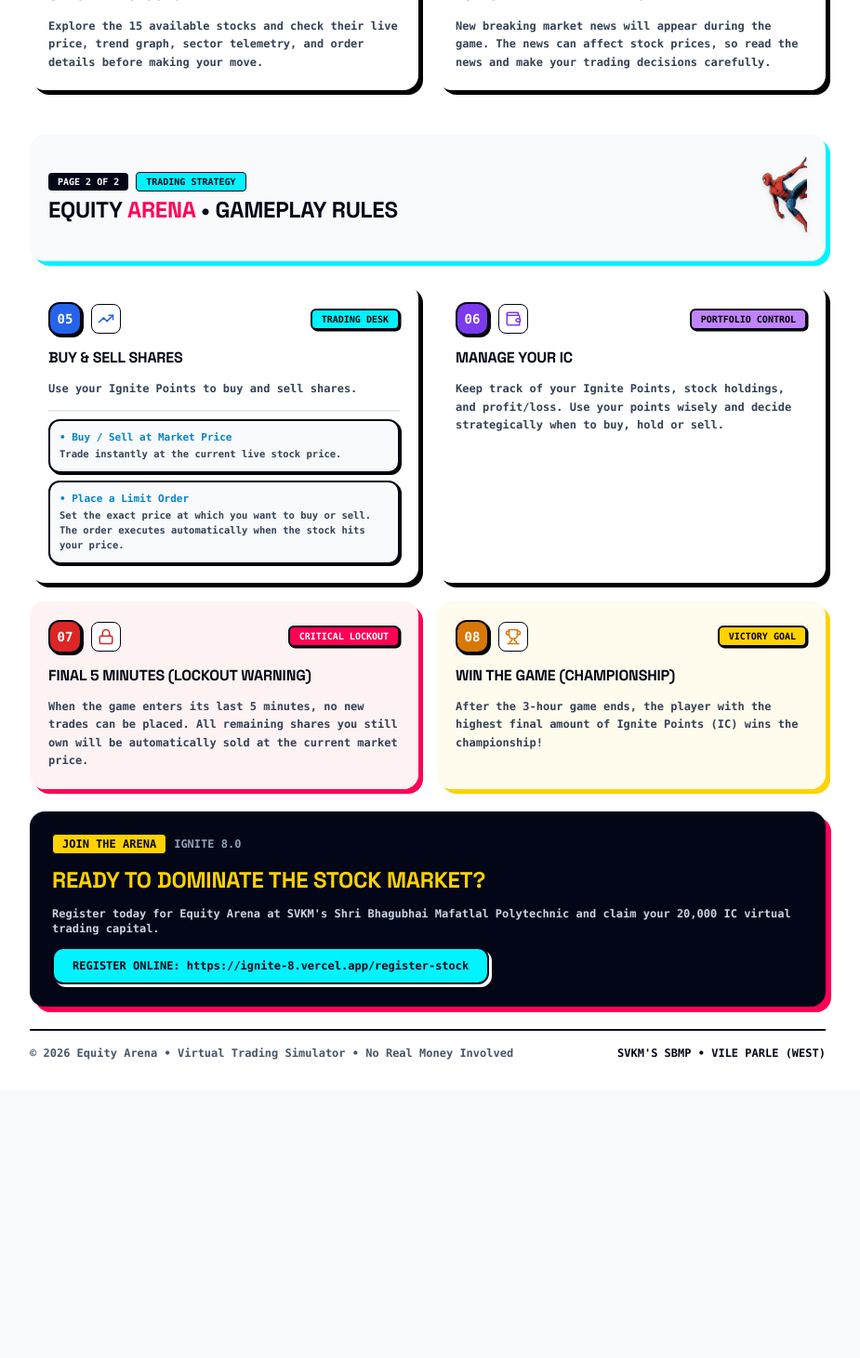
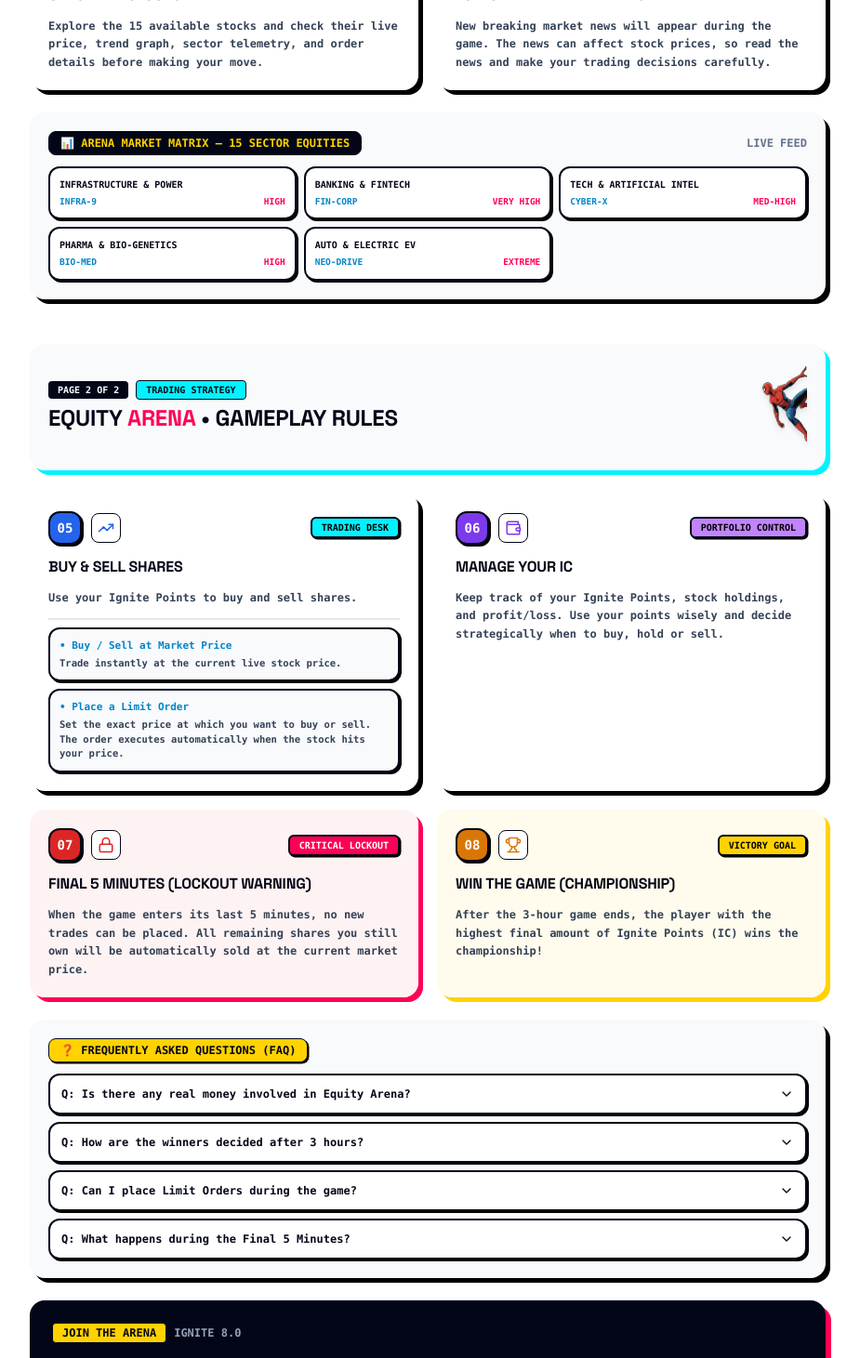
Before and after one commit to avadhootsavle/Equity-Arena-Landing, a React (Vite) app: page /brochure in a window 1280 px wide. Shown: the part 800-2261 px from the top of the page at 93% size, without its empty margins (180-1105 px from the left). Before the commit the page ends 1973 px from the top, so only its background shows below. Built offline with nearby package versions, Linux system fonts and the light colour scheme; no server answers; the HTML template or start-up script is replaced by a standard one.

Commit message:
feat: add main-page SpideyCursor with radiating squiggles and rich data matrix to /brochure webpage

```diff
--- a/src/pages/BrochurePage.jsx
+++ b/src/pages/BrochurePage.jsx
@@ -3,19 +3,20 @@ import { useNavigate } from 'react-router-dom';
 import { motion, useMotionValue, useSpring, useTransform, AnimatePresence } from 'framer-motion';
 import {
   Printer, Download, ArrowLeft, Users, Flame, LineChart, Newspaper,
-  TrendingUp, Wallet, Lock, Trophy, Zap, Shield, Sparkles, CheckCircle2, AlertTriangle, HelpCircle
+  TrendingUp, Wallet, Lock, Trophy, Zap, Shield, Sparkles, CheckCircle2,
+  AlertTriangle, HelpCircle, ChevronDown, Award, BarChart3, Layers
 } from 'lucide-react';
 import gsap from 'gsap';
 
 const REGISTER_URL = 'https://ignite-8.vercel.app/register-stock';
 
 /* ------------------------------------------------------------------ *
- * Spidey-Sense Interactive Custom Cursor Trail for Brochure
+ * Spidey-Sense Custom Interactive Cursor Trail (Identical to Main Page)
  * ------------------------------------------------------------------ */
 function SpideyCursor() {
   const dotRef = useRef(null);
   const trailingRef = useRef(null);
-  const [isHovering, setIsHovering] = useState(false);
+  const [isHoveringInteractive, setIsHoveringInteractive] = useState(false);
 
   useEffect(() => {
     const handleMouseMove = (e) => {
@@ -26,7 +27,7 @@ function SpideyCursor() {
         gsap.to(trailingRef.current, {
           x: e.clientX,
           y: e.clientY,
-          duration: 0.25,
+          duration: 0.35,
           ease: 'power2.out',
           overwrite: 'auto'
         });
@@ -40,11 +41,12 @@ function SpideyCursor() {
         target.tagName === 'BUTTON' ||
         target.closest('a') ||
         target.closest('button') ||
-        target.classList.contains('neo-card')
+        target.classList.contains('neo-card') ||
+        target.classList.contains('card-neo')
       ) {
-        setIsHovering(true);
+        setIsHoveringInteractive(true);
       } else {
-        setIsHovering(false);
+        setIsHoveringInteractive(false);
       }
     };
 
@@ -60,14 +62,63 @@ function SpideyCursor() {
     <div className="no-print">
       <div
         ref={dotRef}
-        className={`fixed top-0 left-0 w-3 h-3 rounded-full pointer-events-none z-[999999] ml-[-6px] mt-[-6px] transition-transform duration-75 hidden lg:block ${
-          isHovering ? 'bg-[#ffd200] scale-150 shadow-[0_0_12px_#ffd200]' : 'bg-[#ff0055] shadow-[0_0_8px_#ff0055]'
-        }`}
+        className="fixed top-0 left-0 pointer-events-none z-[999999] ml-[-55px] mt-[-55px] hidden lg:block"
         style={{ transform: 'translate3d(-100px, -100px, 0)', willChange: 'transform' }}
-      />
+      >
+        <div className="relative w-[110px] h-[110px] flex items-center justify-center">
+          <svg width="110" height="110" viewBox="0 0 100 100" fill="none" className="overflow-visible select-none">
+            <AnimatePresence>
+              {isHoveringInteractive && (
+                <motion.g
+                  initial={{ opacity: 0, scale: 0.8 }}
+                  animate={{ opacity: 1, scale: 1 }}
+                  exit={{ opacity: 0, scale: 0.8 }}
+                  transition={{ duration: 0.15 }}
+                  className="stroke-slate-900 stroke-[2] stroke-linecap-round filter drop-shadow-[0_0_3px_rgba(0,0,0,0.3)] animate-spidey-sense-tingle"
+                >
+                  <path d="M 50 28 Q 47 22 52 16 T 50 8" />
+                  <path d="M 43 29 Q 38 23 41 17 T 36 10" />
+                  <path d="M 57 29 Q 62 23 59 17 T 64 10" />
+                  <path d="M 31 39 Q 22 36 26 30 T 17 23" />
+                  <path d="M 69 39 Q 78 36 74 30 T 83 23" />
+                  <path d="M 28 47 Q 18 46 21 40 T 11 35" />
+                  <path d="M 72 47 Q 82 46 79 40 T 89 35" />
+                </motion.g>
+              )}
+            </AnimatePresence>
+
+            <g transform="translate(33, 33)">
+              <path
+                d="M17 2C24.5 2 29 7.5 29 15C29 22.5 22.5 29.5 17 32C11.5 29.5 5 22.5 5 15C5 7.5 9.5 2 17 2Z"
+                fill="#ff0055"
+                stroke="#05070e"
+                strokeWidth="2.5"
+              />
+              <path d="M17 2V32" stroke="#05070e" strokeWidth="1" opacity="0.6" />
+              <path d="M5 15H29" stroke="#05070e" strokeWidth="1" opacity="0.6" />
+              <path d="M8 8C12 11 22 11 26 8" stroke="#05070e" strokeWidth="1" opacity="0.6" />
+              <path d="M8 22C12 19 22 19 26 22" stroke="#05070e" strokeWidth="1" opacity="0.6" />
+              <path
+                d="M7 14C8.5 10.5 12.5 9.5 14.5 12.5C15 13.5 14 17 11 18.5C8 20 7.5 17.5 7 14Z"
+                fill="white"
+                stroke="#05070e"
+                strokeWidth="2.5"
+                strokeLinejoin="round"
+              />
+              <path
+                d="M27 14C25.5 10.5 21.5 9.5 19.5 12.5C19 13.5 20 17 23 18.5C26 20 26.5 17.5 27 14Z"
+                fill="white"
+                stroke="#05070e"
+                strokeWidth="2.5"
+                strokeLinejoin="round"
+              />
+            </g>
+          </svg>
+        </div>
+      </div>
       <div
         ref={trailingRef}
-        className="fixed top-0 left-0 w-7 h-7 border-2 border-slate-950 rounded-full pointer-events-none z-[999998] ml-[-14px] mt-[-14px] opacity-60 shadow-[0_0_6px_rgba(0,243,255,0.4)] hidden lg:block bg-cyan-400/20"
+        className="fixed top-0 left-0 w-6 h-6 border-2 border-[#0284c7] rounded-full pointer-events-none z-[999998] ml-[-12px] mt-[-12px] opacity-60 shadow-[0_0_6px_rgba(2,132,199,0.4)] hidden lg:block"
         style={{ transform: 'translate3d(-100px, -100px, 0)', willChange: 'transform' }}
       />
     </div>
@@ -76,19 +127,19 @@ function SpideyCursor() {
 
 export function BrochurePage() {
   const navigate = useNavigate();
-  const [activeTab, setActiveTab] = useState(null);
+  const [openFaq, setOpenFaq] = useState(null);
 
   // Mouse Parallax Motion Values for Spider-Man Character Sway
   const mouseX = useMotionValue(0);
   const mouseY = useMotionValue(0);
 
-  const spideyRotate = useTransform(mouseX, [-500, 500], [-8, 8]);
-  const spideyX = useTransform(mouseX, [-500, 500], [-15, 15]);
-  const spideyY = useTransform(mouseY, [-500, 500], [-10, 10]);
+  const spideyRotate = useTransform(mouseX, [-600, 600], [-10, 10]);
+  const spideyX = useTransform(mouseX, [-600, 600], [-20, 20]);
+  const spideyY = useTransform(mouseY, [-600, 600], [-12, 12]);
 
-  const springRotate = useSpring(spideyRotate, { stiffness: 150, damping: 20 });
-  const springX = useSpring(spideyX, { stiffness: 150, damping: 20 });
-  const springY = useSpring(spideyY, { stiffness: 150, damping: 20 });
+  const springRotate = useSpring(spideyRotate, { stiffness: 140, damping: 18 });
+  const springX = useSpring(spideyX, { stiffness: 140, damping: 18 });
+  const springY = useSpring(spideyY, { stiffness: 140, damping: 18 });
 
   useEffect(() => {
     window.scrollTo(0, 0);
@@ -115,7 +166,6 @@ export function BrochurePage() {
       badge: 'WELCOME BONUS',
       badgeBg: '#ffd200',
       badgeText: '#000000',
-      sound: 'THWIP!',
       icon: Users,
       body: 'Create your account on Equity Arena and receive 20,000 free Ignite Points (IC) to start the game. Your IC balance is your trading capital.'
     },
@@ -127,7 +177,6 @@ export function BrochurePage() {
       badge: 'LIVE ARENA',
       badgeBg: '#00f3ff',
       badgeText: '#000000',
-      sound: 'BZZZT!',
       icon: Flame,
       body: 'The game runs for exactly 3 hours live. During the game, the market prices of the 15 available stocks keep changing in real-time based on high-volatility telemetry.'
     },
@@ -139,7 +188,6 @@ export function BrochurePage() {
       badge: 'TELEMETRY & GRAPHS',
       badgeBg: '#ffd200',
       badgeText: '#000000',
-      sound: 'SWING!',
       icon: LineChart,
       body: 'Explore the 15 available stocks and check their live price, trend graph, sector telemetry, and order details before making your move.'
     },
@@ -151,7 +199,6 @@ export function BrochurePage() {
       badge: 'MARKET SHOCKS',
       badgeBg: '#10b981',
       badgeText: '#ffffff',
-      sound: 'NEWS!',
       icon: Newspaper,
       body: 'New breaking market news will appear during the game. The news can affect stock prices, so read the news and make your trading decisions carefully.'
     },
@@ -163,7 +210,6 @@ export function BrochurePage() {
       badge: 'TRADING DESK',
       badgeBg: '#00f3ff',
       badgeText: '#000000',
-      sound: 'TRADE!',
       icon: TrendingUp,
       body: 'Use your Ignite Points to buy and sell shares.',
       subPoints: [
@@ -179,7 +225,6 @@ export function BrochurePage() {
       badge: 'PORTFOLIO CONTROL',
       badgeBg: '#c084fc',
       badgeText: '#000000',
-      sound: 'WALLET!',
       icon: Wallet,
       body: 'Keep track of your Ignite Points, stock holdings, and profit/loss. Use your points wisely and decide strategically when to buy, hold or sell.'
     },
@@ -191,7 +236,6 @@ export function BrochurePage() {
       badge: 'CRITICAL LOCKOUT',
       badgeBg: '#ff0055',
       badgeText: '#ffffff',
-      sound: 'LOCKOUT!',
       icon: Lock,
       body: 'When the game enters its last 5 minutes, no new trades can be placed. All remaining shares you still own will be automatically sold at the current market price.'
     },
@@ -203,9 +247,35 @@ export function BrochurePage() {
       badge: 'VICTORY GOAL',
       badgeBg: '#ffd200',
       badgeText: '#000000',
-      sound: 'VICTORY!',
       icon: Trophy,
       body: 'After the 3-hour game ends, the player with the highest final amount of Ignite Points (IC) wins the championship!'
+    }
+  ];
+
+  const SECTORS = [
+    { name: 'INFRASTRUCTURE & POWER', ticker: 'INFRA-9', vol: 'HIGH' },
+    { name: 'BANKING & FINTECH', ticker: 'FIN-CORP', vol: 'VERY HIGH' },
+    { name: 'TECH & ARTIFICIAL INTEL', ticker: 'CYBER-X', vol: 'MED-HIGH' },
+    { name: 'PHARMA & BIO-GENETICS', ticker: 'BIO-MED', vol: 'HIGH' },
+    { name: 'AUTO & ELECTRIC EV', ticker: 'NEO-DRIVE', vol: 'EXTREME' }
+  ];
+
+  const FAQS = [
+    {
+      q: 'Is there any real money involved in Equity Arena?',
+      a: 'No! Equity Arena is a 100% simulated educational trading game. All 20,000 IC points, stocks, orders, and P&L displayed are virtual. No real money is deposited or lost.'
+    },
+    {
+      q: 'How are the winners decided after 3 hours?',
+      a: 'At the end of the 3-hour arena, all remaining shares auto-liquidate at market price. The trader with the highest overall Ignite Points (IC) wallet balance wins 1st place!'
+    },
+    {
+      q: 'Can I place Limit Orders during the game?',
+      a: 'Yes! You can choose to trade immediately at Market Price or set Limit Orders. Limit orders will execute automatically when the stock hits your target price.'
+    },
+    {
+      q: 'What happens during the Final 5 Minutes?',
+      a: 'During the final 5 minutes, a strict trading lockout occurs. No new buy or sell orders can be placed. All open stock positions are automatically liquidated to compute final standings.'
     }
   ];
 
@@ -382,6 +452,28 @@ export function BrochurePage() {
               );
             })}
           </div>
+
+          {/* New Rich Data Card: Stock Sectors Telemetry Box */}
+          <div className="p-5 bg-slate-50 border-3.5 border-slate-950 rounded-2xl shadow-[5px_5px_0px_#000] space-y-3 text-left">
+            <div className="flex items-center justify-between">
+              <span className="px-3 py-1 bg-slate-950 text-[#ffd200] font-mono text-xs font-black rounded-lg border border-slate-950">
+                📊 ARENA MARKET MATRIX — 15 SECTOR EQUITIES
+              </span>
+              <span className="font-mono text-xs font-bold text-slate-500">LIVE FEED</span>
+            </div>
+
+            <div className="grid gap-2 sm:grid-cols-3">
+              {SECTORS.map((sec, i) => (
+                <div key={i} className="p-2.5 bg-white border-2 border-slate-950 rounded-xl shadow-[2px_2px_0px_#000]">
+                  <span className="block font-mono text-[10px] font-black text-slate-950">{sec.name}</span>
+                  <div className="flex items-center justify-between mt-1 font-mono text-[9.5px]">
+                    <span className="text-[#0284c7] font-bold">{sec.ticker}</span>
+                    <span className="text-[#ff0055] font-black">{sec.vol}</span>
+                  </div>
+                </div>
+              ))}
+            </div>
+          </div>
         </div>
 
         {/* ================= PAGE 2 ================= */}
@@ -488,6 +580,42 @@ export function BrochurePage() {
             })}
           </div>
 
+          {/* New Rich Data Card: FAQ Accordion */}
+          <div className="p-5 bg-slate-50 border-3.5 border-slate-950 rounded-2xl shadow-[5px_5px_0px_#000] space-y-3 text-left">
+            <div className="flex items-center gap-2">
+              <span className="px-3 py-1 bg-[#ffd200] text-slate-950 font-mono text-xs font-black rounded-lg border border-slate-950 shadow-[1.5px_1.5px_0px_#000]">
+                ❓ FREQUENTLY ASKED QUESTIONS (FAQ)
+              </span>
+            </div>
+
+            <div className="space-y-2">
+              {FAQS.map((faq, idx) => (
+                <div key={idx} className="border-2 border-slate-950 rounded-xl overflow-hidden bg-white shadow-[2px_2px_0px_#000]">
+                  <button
+                    type="button"
+                    onClick={() => setOpenFaq(openFaq === idx ? null : idx)}
+                    className="w-full p-3 flex items-center justify-between text-left font-mono text-xs font-black text-slate-950 cursor-pointer hover:bg-slate-100"
+                  >
+                    <span>Q: {faq.q}</span>
+                    <ChevronDown className={`h-4 w-4 transition-transform ${openFaq === idx ? 'rotate-180' : ''}`} />
+                  </button>
+                  <AnimatePresence>
+                    {openFaq === idx && (
+                      <motion.div
+                        initial={{ opacity: 0, height: 0 }}
+                        animate={{ opacity: 1, height: 'auto' }}
+                        exit={{ opacity: 0, height: 0 }}
+                        className="p-3 pt-0 font-mono text-xs font-bold text-slate-700 border-t border-slate-200 bg-slate-50"
+                      >
+                        {faq.a}
+                      </motion.div>
+                    )}
+                  </AnimatePresence>
+                </div>
+              ))}
+            </div>
+          </div>
+
           {/* Call To Action Box */}
           <motion.div
             whileHover={{ scale: 1.01 }}
```
